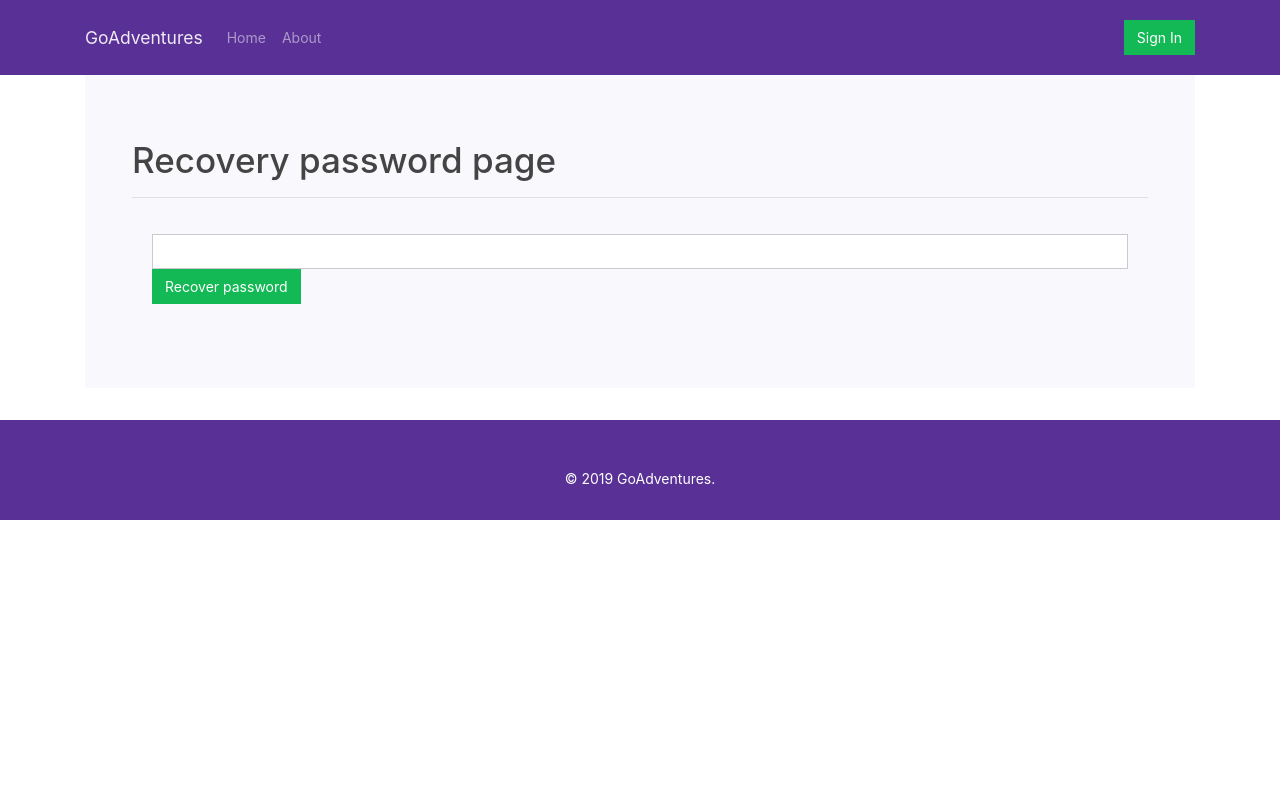
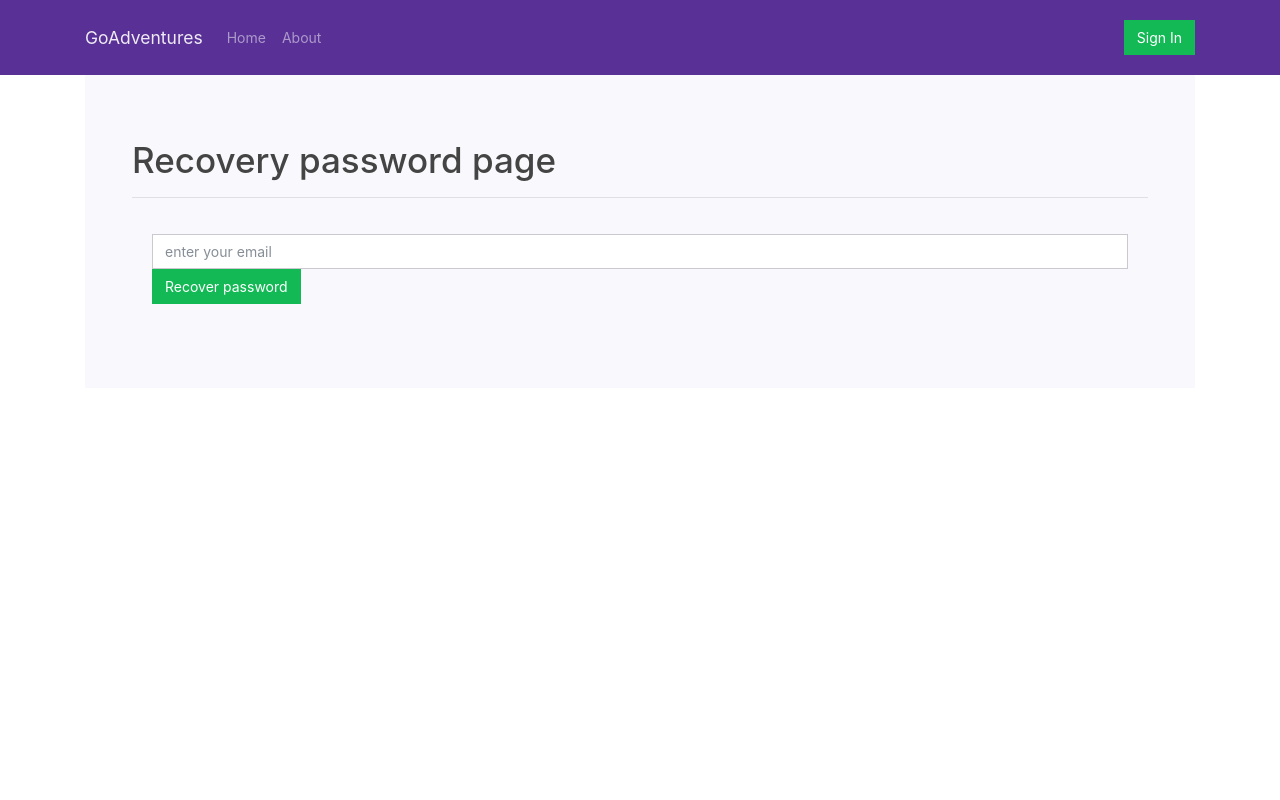
Before and after one commit to Social-projects-Rivne/GoAdventures, a React (Create React App) app in the folder client/: page /recovery-password in a window 1280 px wide. Shown: the top 800 px of the page. Built offline with nearby package versions, Linux system fonts and the light colour scheme.

Commit message:
height recovery page

```diff
--- a/client/src/App.tsx
+++ b/client/src/App.tsx
@@ -27,10 +27,6 @@ class App extends Component<{}, Auth> {
     };
   }
 
-  // public componentDidUpdate() {
-
-  // }
-
   public componentDidMount() {
     this.setState({ authorized: !!localStorage.getItem('tkn879') });
   }
@@ -42,7 +38,7 @@ class App extends Component<{}, Auth> {
         <AuthContext.Provider value={this.state}>
           <Navbar authorized={this.state.authorized} />
           <Content authorized={this.state.authorized} />
-          {this.state.authorized ? null : <Footer />}
+          {this.state.authorized ? null : <Footer/>}
         </AuthContext.Provider>
       </div>
     );
--- /dev/null
+++ b/client/src/pages/forgot-password/ForgotPassword.scss
@@ -0,0 +1,3 @@
+.allHeight {
+  height: 100vh;
+}
--- a/client/src/pages/forgot-password/ForgotPassword.tsx
+++ b/client/src/pages/forgot-password/ForgotPassword.tsx
@@ -1,5 +1,6 @@
 import React, {ChangeEvent, Component, SyntheticEvent} from 'react';
 import axios from 'axios';
+import './ForgotPassword.scss';
 
 export class ForgotPassword extends Component<any, any> {
     constructor(props: any) {
@@ -29,17 +30,26 @@ export class ForgotPassword extends Component<any, any> {
         })
     }
 
+    handleSubmit() {
+        if (this.state.email == "") {
+            alert("Please enter your email.")
+        } else {
+            alert("Recovery mail sent!")
+        }
+    }
+
     public render() {
         return (
-            <div className='container '>
+            <div className='container allHeight'>
                 <div className="jumbotron">
-                    <div className='container '>
+                    <div className='container'>
                         <h1>Recovery password page</h1>
-                        <hr />
+                        <hr/>
                         <div className="card-body">
                             <form id='recovery-dialog' onSubmit={this.handleClick} >
-                                <input className="form-control" type="email" onChange={this.handle.bind(this)}/>
-                                <button type="submit" className="btn btn-success">
+                                <input className="form-control" type="email" onChange={this.handle.bind(this)}
+                                       placeholder="enter your email"/>
+                                <button onClick={this.handleSubmit} type="submit" className="btn btn-success">
                                     Recover password
                                 </button>
                             </form>
--- a/client/src/pages/home/Home.tsx
+++ b/client/src/pages/home/Home.tsx
@@ -2,7 +2,7 @@ import React, { Component } from 'react';
 import { CSSProperties } from 'react';
 import { Redirect } from 'react-router';
 import { signIn, signUp } from '../../api/auth.service';
-import { Dialog } from '../../components/';
+import {Dialog, Footer} from '../../components/';
 import { InputSettings } from '../../components/dialog-window/interfaces/input.interface';
 import { AuthContext } from '../../context/auth.context';
 import './Home.scss';
--- a/client/src/pages/profile/sidebar/EditForm.tsx
+++ b/client/src/pages/profile/sidebar/EditForm.tsx
@@ -26,7 +26,9 @@ export class EditForm extends Component<any, UserDto>{
     handleSubmit(event: SyntheticEvent) {
         event.preventDefault();
         console.log('form is submitted');
-        if (this.state.avatarUrl == "" && this.state.email == "" && this.state.fullname == "" && this.state.username == "") {
+        if (this.state.avatarUrl == "" && this.state.email == ""
+            && this.state.fullname == "" && this.state.username == ""
+            && this.state.password == "") {
             alert("Data not changed, pls enter new data")
         }
         else {
```
